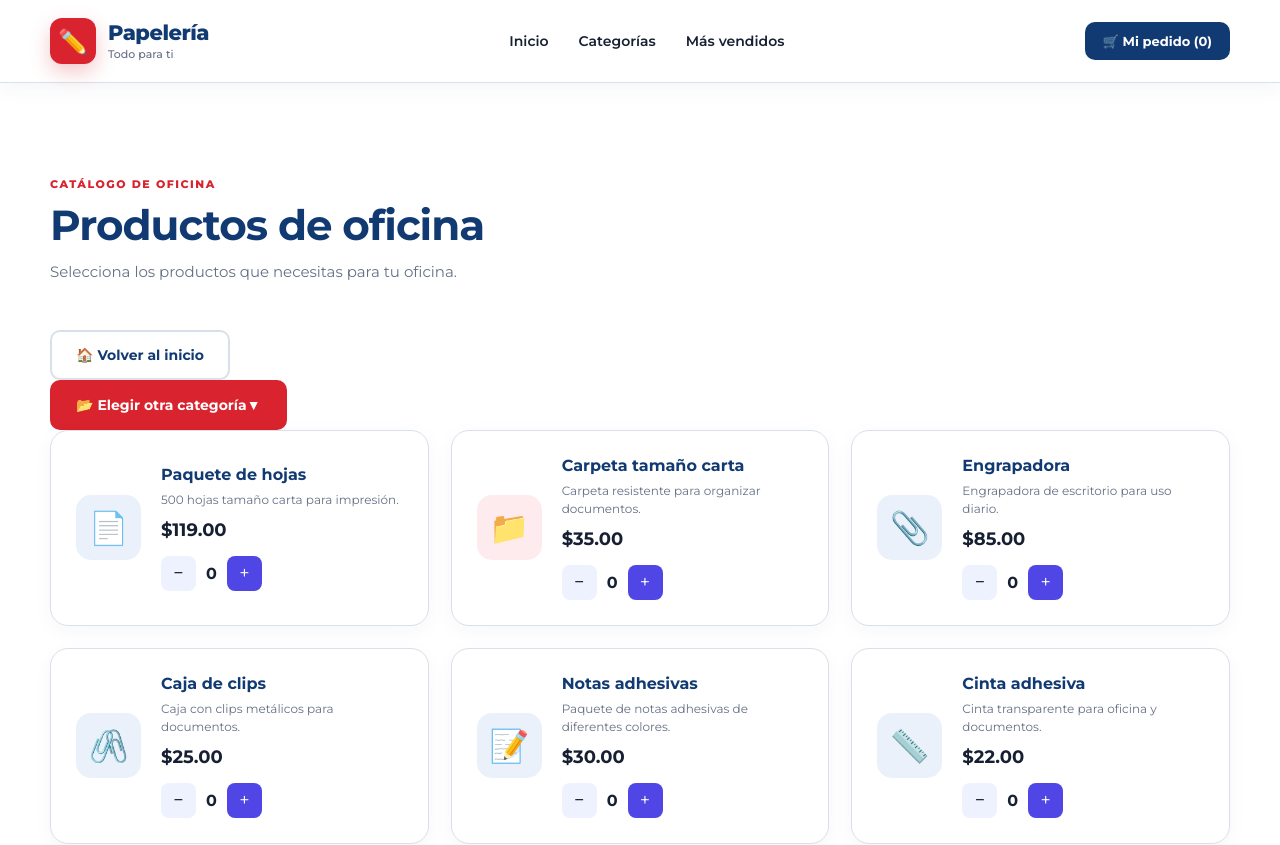
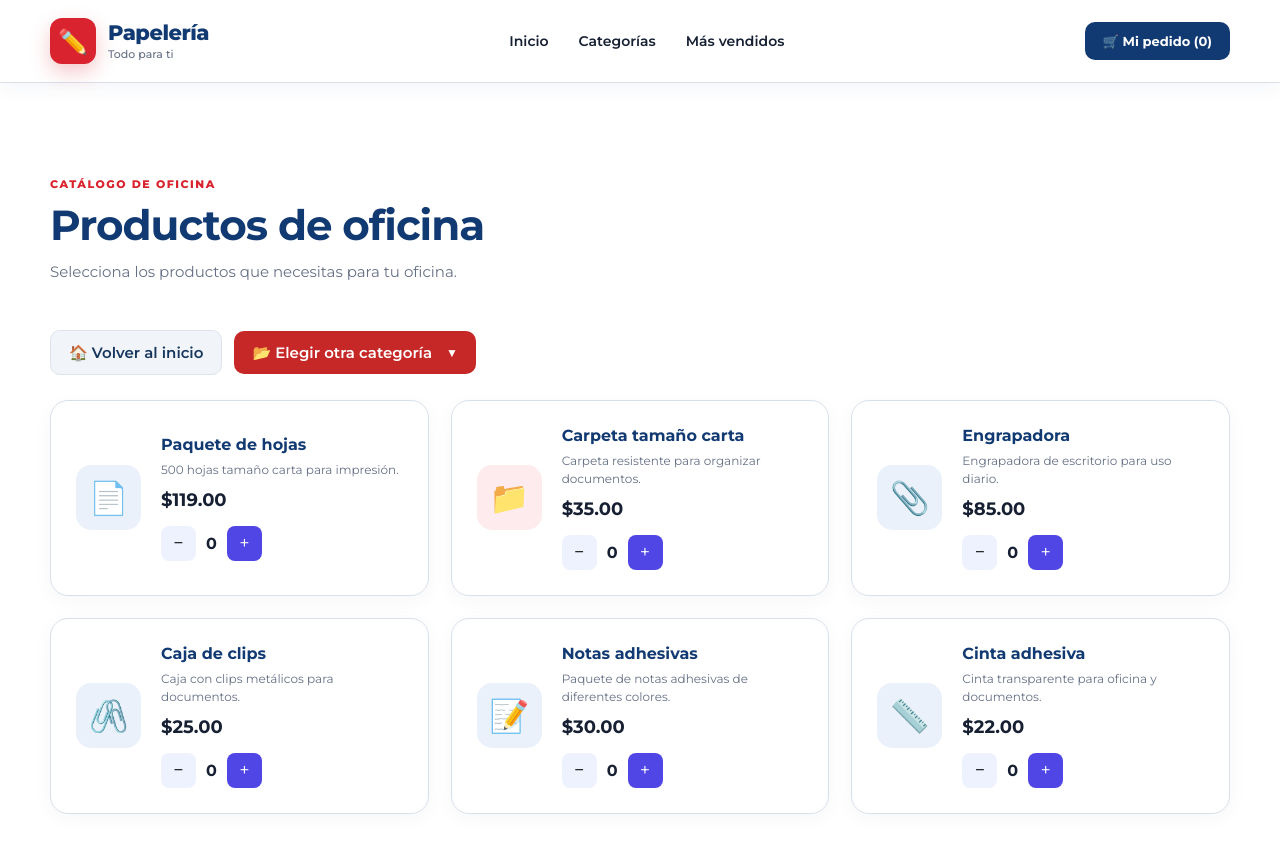
Before and after one commit to DiegoPatlan/papeleria-web, a Next.js app: page /oficina in a window 1280 px wide. Shown: the top 845 px of the page. Built offline with nearby package versions, Linux system fonts and the light colour scheme.

Commit message:
ACTUALIZACION DE ESTILOS

```diff
--- a/app/globals.css
+++ b/app/globals.css
@@ -1253,3 +1253,88 @@ button[style*="#25D366"] {
   }
 
 }
+
+.navegacion-categorias {
+  display: flex;
+  align-items: center;
+  gap: 12px;
+  margin-bottom: 25px;
+}
+
+.boton-secundario,
+.boton-principal {
+  border: none;
+  border-radius: 10px;
+  padding: 12px 18px;
+  font-size: 15px;
+  font-weight: 600;
+  text-decoration: none;
+  cursor: pointer;
+  transition: all 0.2s ease;
+}
+
+/* Volver al inicio */
+.boton-secundario {
+  background: #f1f4f8;
+  color: #17365d;
+  border: 1px solid #dce3eb;
+}
+
+.boton-secundario:hover {
+  background: #e5eaf0;
+}
+
+/* Contenedor del selector */
+.selector-categorias {
+  position: relative;
+}
+
+/* Elegir otra categoría */
+.boton-principal {
+  background: #c62828;
+  color: white;
+  display: flex;
+  align-items: center;
+  gap: 10px;
+}
+
+.boton-principal:hover {
+  background: #a91f1f;
+  transform: translateY(-1px);
+}
+
+/* Flecha */
+.flecha-categorias {
+  font-size: 12px;
+  margin-left: 4px;
+}
+
+/* Menú desplegable */
+.menu-categorias {
+  position: absolute;
+  top: calc(100% + 8px);
+  left: 0;
+  min-width: 210px;
+  background: white;
+  border: 1px solid #e1e6ec;
+  border-radius: 10px;
+  box-shadow: 0 8px 25px rgba(0, 0, 0, 0.12);
+  padding: 8px;
+  z-index: 1000;
+}
+
+/* Opciones */
+.menu-categorias a {
+  display: block;
+  padding: 11px 13px;
+  border-radius: 7px;
+  text-decoration: none;
+  color: #17365d;
+  font-weight: 500;
+  transition: background 0.2s ease;
+}
+
+.menu-categorias a:hover {
+  background: #f4f6f8;
+  color: #c62828;
+}
```
